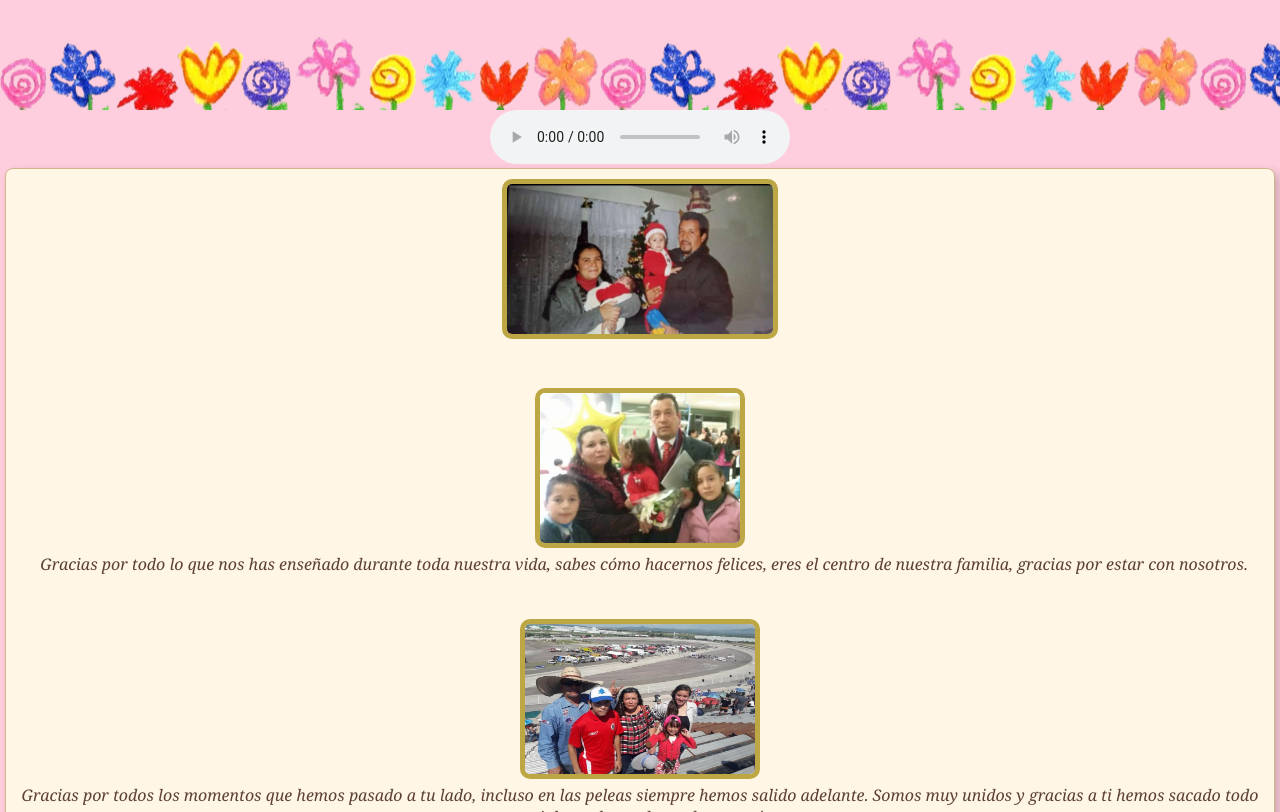
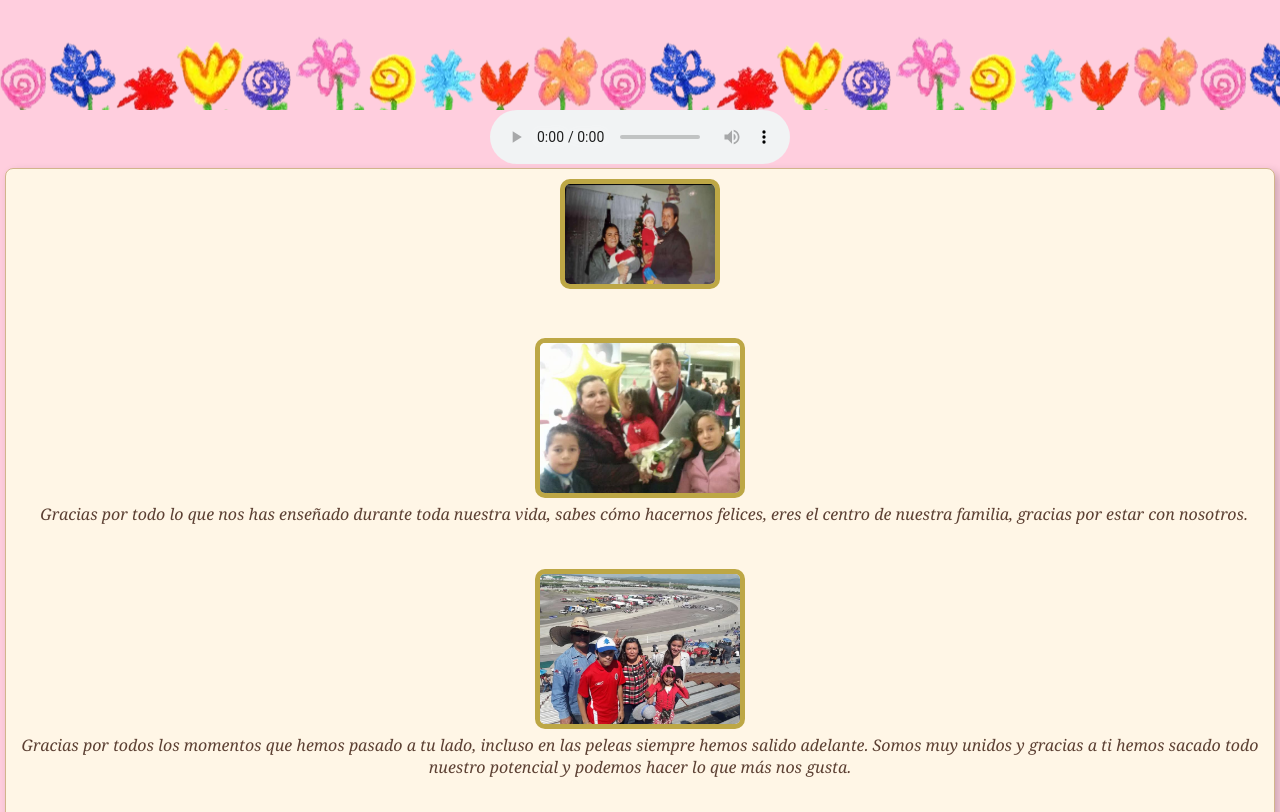
Before and after one commit to Jose-Hernandez-45/secret1, a plain HTML site: page index.html in a window 1280 px wide. Shown: the part 140-952 px from the top of the page. Drawn offline with Linux system fonts and the light colour scheme.

Commit message:
Add files via upload

```diff
--- a/style-js/style.css
+++ b/style-js/style.css
@@ -34,8 +34,8 @@ body {
     position: relative;
 }
 .img1{
-    width: 150x;
-    height: 150px;
+    width: 150px;
+    height: 100px;
     border-radius: 10px;
     border:5px solid #bda745;
 }
@@ -49,7 +49,7 @@ body {
     border:5px solid #bda745;
 }
 .img3{
-    width: 230px;
+    width: 200px;
     height: 150px;
     border-radius: 10px;
     border:5px solid #bda745;
```
